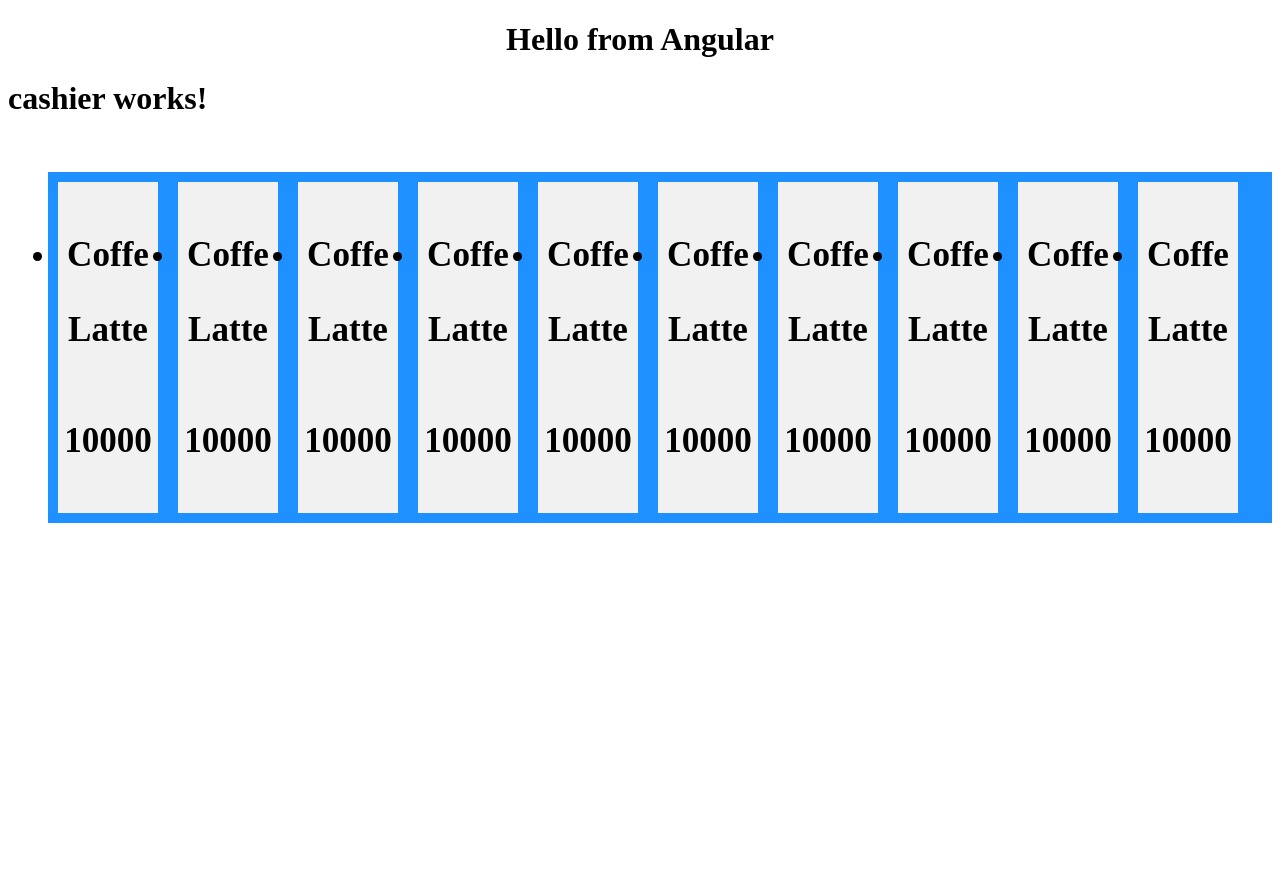
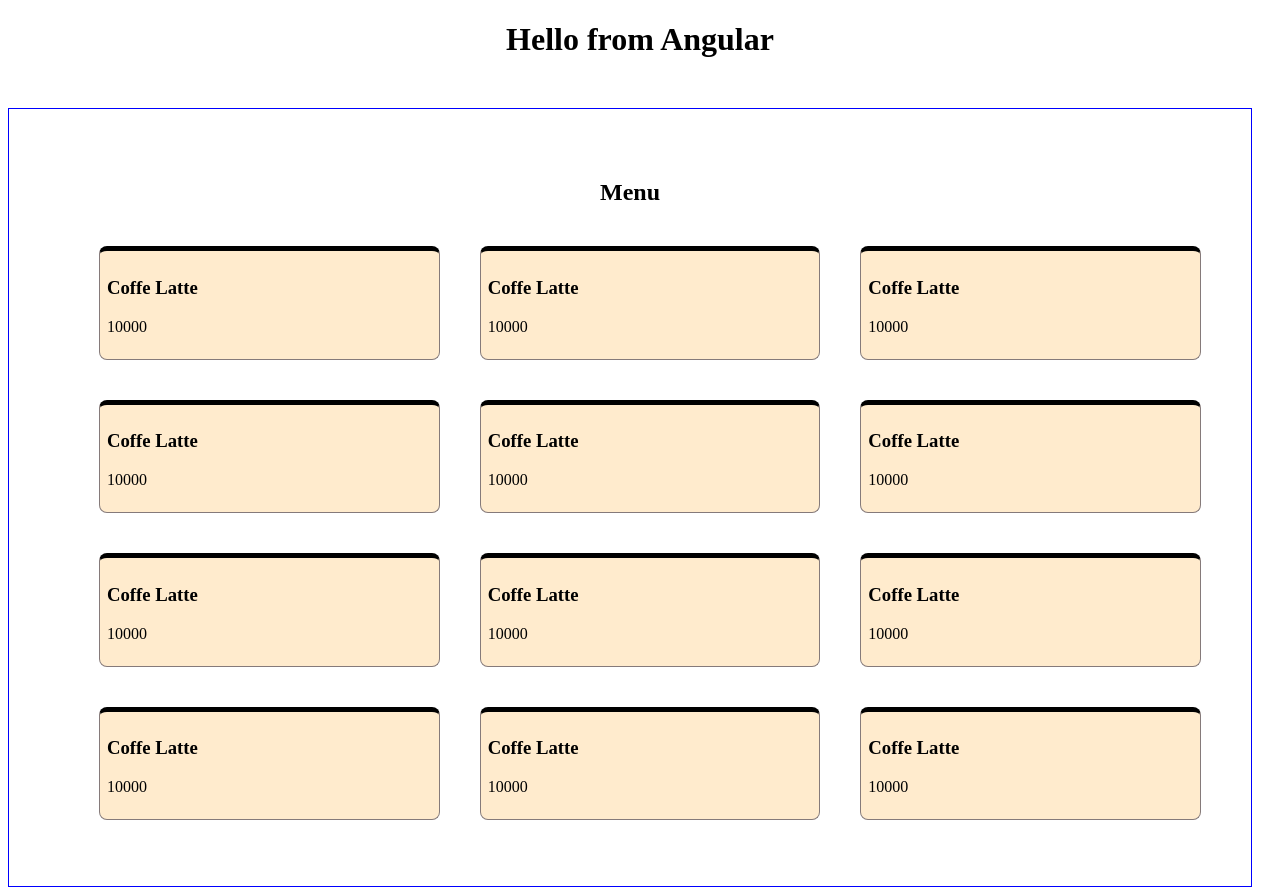
Before and after one commit to Faisal-style/Faisal_upn_zetta_learning, an Angular app in the folder angular_learning/: page / in a window 1280 px wide. Before the commit the page ends 800 px from the top, so only its background shows below. Built offline with nearby package versions, Linux system fonts and the light colour scheme.

Commit message:
Task angular day 2

```diff
--- a/angular_learning/src/app/app.component.css
+++ b/angular_learning/src/app/app.component.css
@@ -1,3 +1,23 @@
-h1{
-    text-align: center;
+h1 {
+  margin-bottom: 50px;
+  text-align: center;
 }
+
+main {
+  display: flex;
+}
+
+app-menu {
+  flex: 2;
+  box-sizing: border-box;
+  width: 100%;
+  height: 100%;
+  padding: 30px;
+  border: 1px solid blue;
+  margin-right: 20px;
+}
+
+app-payment {
+  flex: 1;
+  box-shadow: 3px 3px 3px rgba(0, 0, 0, 0.5), -3px -3px 3px rgba(0, 0, 0, 0.5);
+}
--- a/angular_learning/src/app/app.component.html
+++ b/angular_learning/src/app/app.component.html
@@ -1,2 +1,4 @@
 <h1>Hello from Angular</h1>
-<app-cashier></app-cashier>
+<main>
+  <app-menu></app-menu>
+</main>
--- a/angular_learning/src/app/cashier/menu/menu.component.css
+++ b/angular_learning/src/app/cashier/menu/menu.component.css
@@ -0,0 +1,24 @@
+* {
+  box-sizing: border-box;
+}
+
+h2 {
+  text-align: center;
+  padding-top: 20px;
+}
+
+ul {
+  display: grid;
+  grid-template-columns: repeat(3, 1fr);
+  list-style-type: none;
+}
+
+li {
+  border: 1px solid rgb(133, 122, 122);
+  border-top: 5px solid;
+  border-radius: 8px;
+  margin: 20px;
+  padding: 7px;
+  cursor: pointer;
+  background-color: blanchedalmond;
+}
--- a/angular_learning/src/app/cashier/menu/menu.component.html
+++ b/angular_learning/src/app/cashier/menu/menu.component.html
@@ -1 +1,14 @@
-<p>menu works!</p>
+<h2>Menu</h2>
+
+<!-- <section class="menu-list">
+  <div *ngFor="let item of items">
+    <div class="card"></div>
+  </div>
+</section> -->
+
+<ul>
+  <li *ngFor="let item of items">
+    <h3>{{ item.name }}</h3>
+    <p>{{ item.harga }}</p>
+  </li>
+</ul>
--- a/angular_learning/src/app/cashier/menu/menu.component.ts
+++ b/angular_learning/src/app/cashier/menu/menu.component.ts
@@ -1,12 +1,25 @@
-import { Component, OnInit } from '@angular/core';
-
+import { Component, getNgModuleById, OnInit } from '@angular/core';
+export interface item{id:number, name:string, harga:number}
 @Component({
   selector: 'app-menu',
   templateUrl: './menu.component.html',
   styleUrls: ['./menu.component.css']
 })
 export class MenuComponent implements OnInit {
-
+  public items : item[] = [
+    {id : 1, name :"Coffe Latte", harga: 10000},
+    {id : 2, name :"Coffe Latte", harga: 10000},
+    {id : 3, name :"Coffe Latte", harga: 10000},
+    {id : 4, name :"Coffe Latte", harga: 10000},
+    {id : 5, name :"Coffe Latte", harga: 10000},
+    {id : 6, name :"Coffe Latte", harga: 10000},
+    {id : 7, name :"Coffe Latte", harga: 10000},
+    {id : 8, name :"Coffe Latte", harga: 10000},
+    {id : 9, name :"Coffe Latte", harga: 10000},
+    {id : 10, name :"Coffe Latte", harga: 10000},
+    {id : 11, name :"Coffe Latte", harga: 10000},
+    {id : 12, name :"Coffe Latte", harga: 10000},
+  ]
   constructor() { }
 
   ngOnInit(): void {
```
Also changed, not shown: angular_learning/src/app/cashier/cashier/cashier.component.html (+8 -11 lines), angular_learning/src/app/cashier/cashier/cashier.component.css (indentation only).
